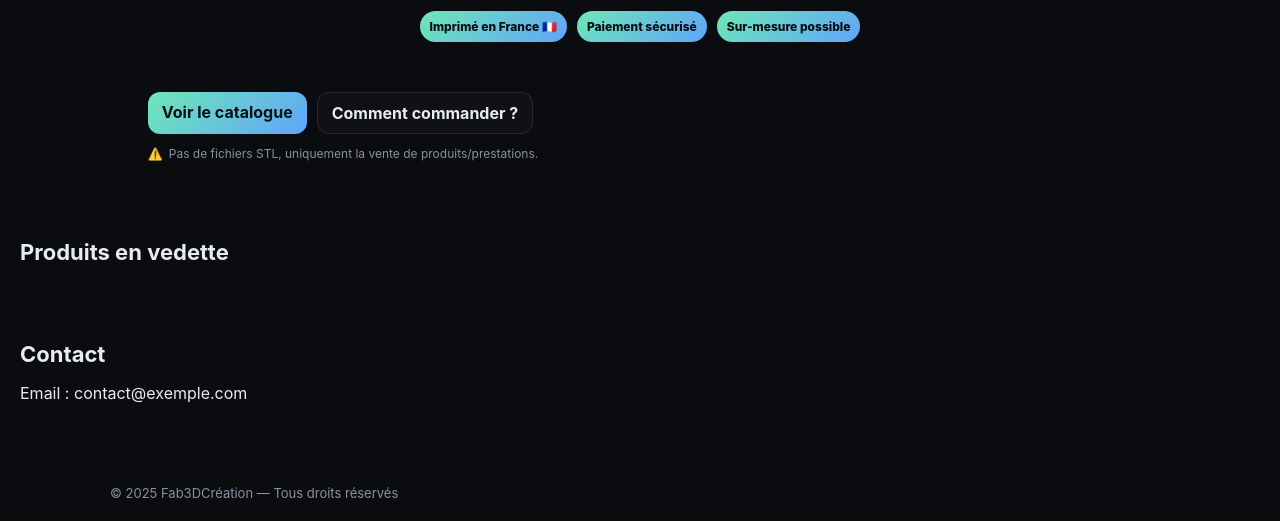
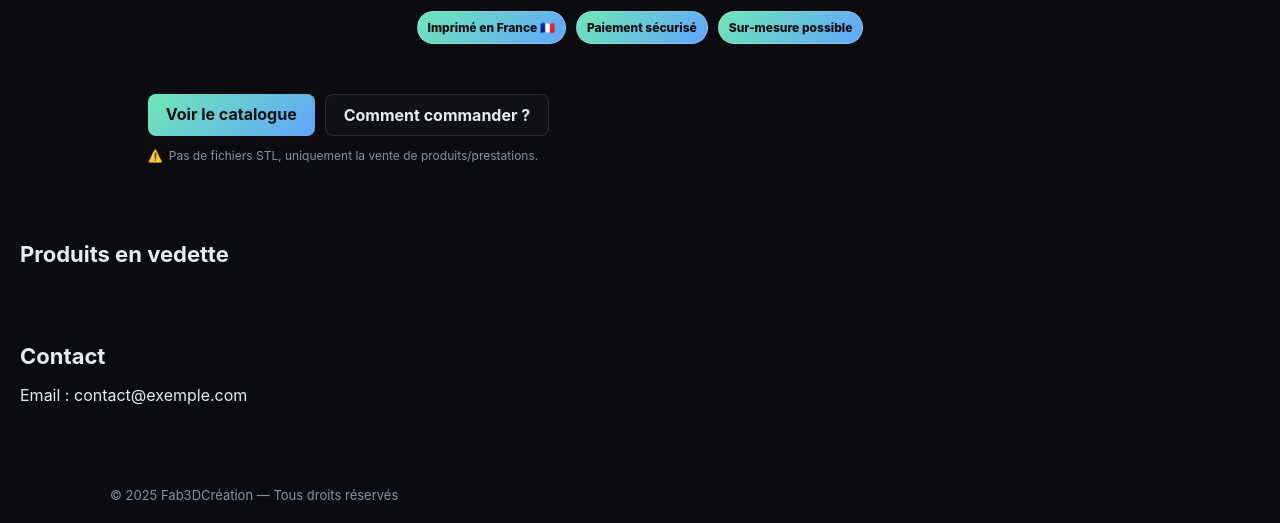
Before and after one commit to fab3dcreation-hub/fab3dcreation-site, a website: page fab3dcreation-site/index.html in a window 1280 px wide. Shown: the part 606-1129 px from the top of the page. Drawn offline with Linux system fonts and the light colour scheme.

Commit message:
Update index.html

```diff
--- a/fab3dcreation-site/index.html
+++ b/fab3dcreation-site/index.html
@@ -53,7 +53,10 @@
     .copy .sub{color:var(--muted);font-size:16px;margin:0 0 14px}
 
     .badges{display:flex;gap:10px;flex-wrap:wrap;margin:12px 0 50px;justify-content:center;}
-    .badge{font-size:12px;font-weight:800;color:#0b0c10;padding:8px 10px;border-radius:999px;background:linear-gradient(135deg,var(--accent),var(--accent2))}
+    .badge{font-size: 12px;font-weight: 800;color: #0b0c10;padding: 8px 10px;border-radius: 999px;background: linear-gradient(135deg, var(--accent), var(--accent2));border: 1px solid rgba(255, 255, 255, 0.2);transition: all 0.3s ease;}
+    .badge:hover {transform: scale(1.08);box-shadow: 0 4px 10px rgba(0, 0, 0, 0.3);}
+    .btn {font-weight: bold;border-radius: 8px;padding: 10px 18px;transition: all 0.3s ease;}
+    .btn:hover {transform: scale(1.05);box-shadow: 0 4px 10px rgba(0, 0, 0, 0.25);}
     .note{font-size:12px;color:var(--muted);display:flex;align-items:center;gap:6px}
     .note:before{content:"⚠️"}
 
```
